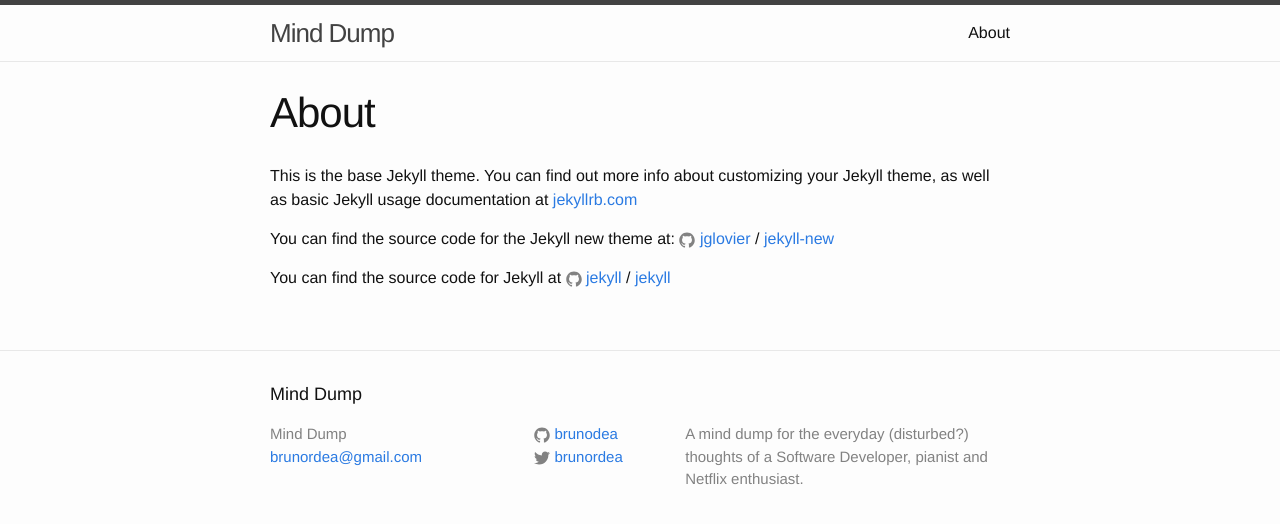
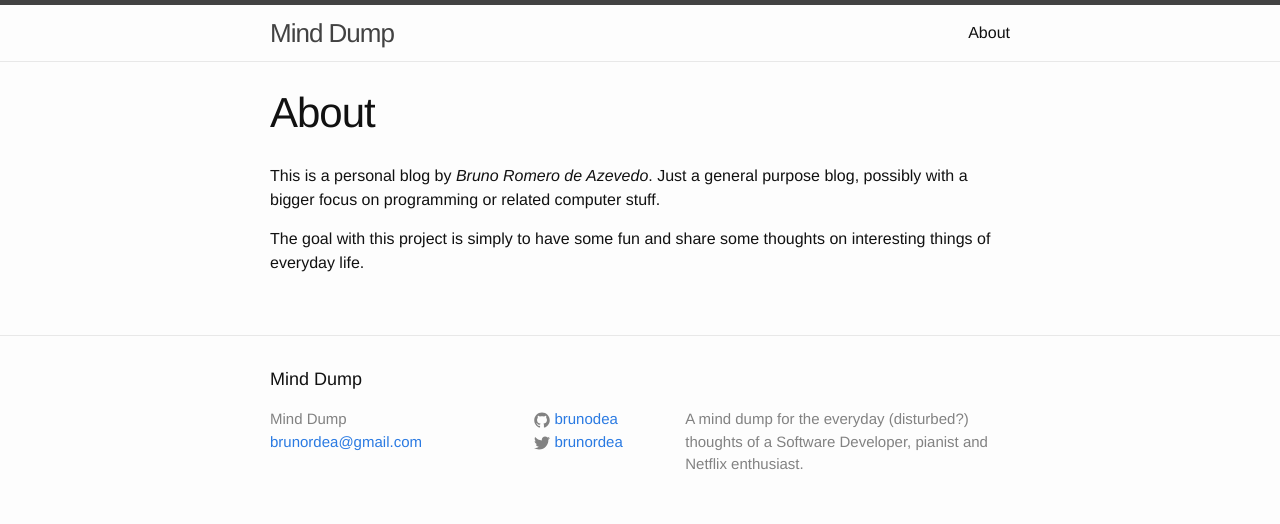
Before and after one commit to brunodea/brunodea.github.io, a Jekyll site: the page built from about.md, in a window 1280 px wide. Shown: the top 524 px of the page. Built offline with Jekyll 4.4.1, drawn with Linux system fonts in a browser that asks for light colours.

Commit message:
Update About section.

```diff
--- a/about.md
+++ b/about.md
@@ -4,12 +4,6 @@ title: About
 permalink: /about/
 ---
 
-This is the base Jekyll theme. You can find out more info about customizing your Jekyll theme, as well as basic Jekyll usage documentation at [jekyllrb.com](http://jekyllrb.com/)
+This is a personal blog by *Bruno Romero de Azevedo*. Just a general purpose blog, possibly with a bigger focus on programming or related computer stuff.
 
-You can find the source code for the Jekyll new theme at:
-{% include icon-github.html username="jglovier" %} /
-[jekyll-new](https://github.com/jglovier/jekyll-new)
-
-You can find the source code for Jekyll at
-{% include icon-github.html username="jekyll" %} /
-[jekyll](https://github.com/jekyll/jekyll)
+The goal with this project is simply to have some fun and share some thoughts on interesting things of everyday life.
```
